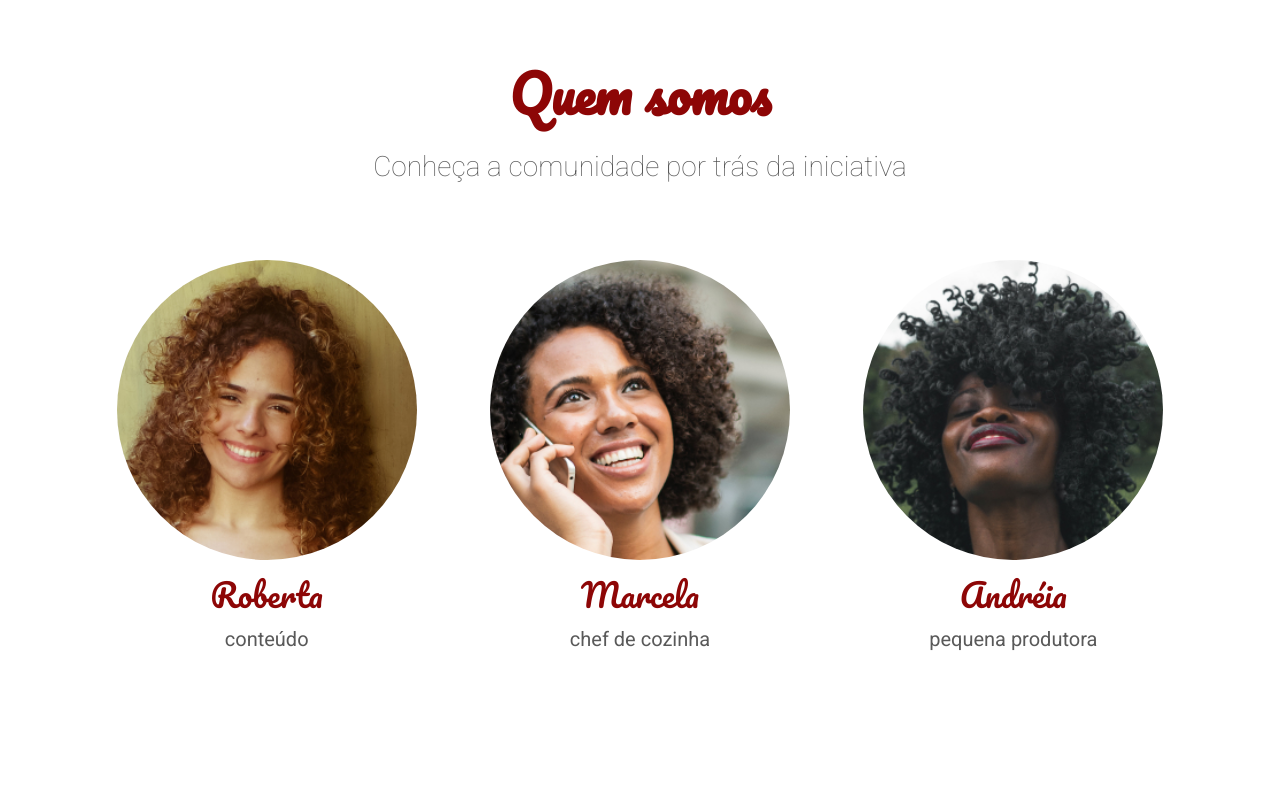
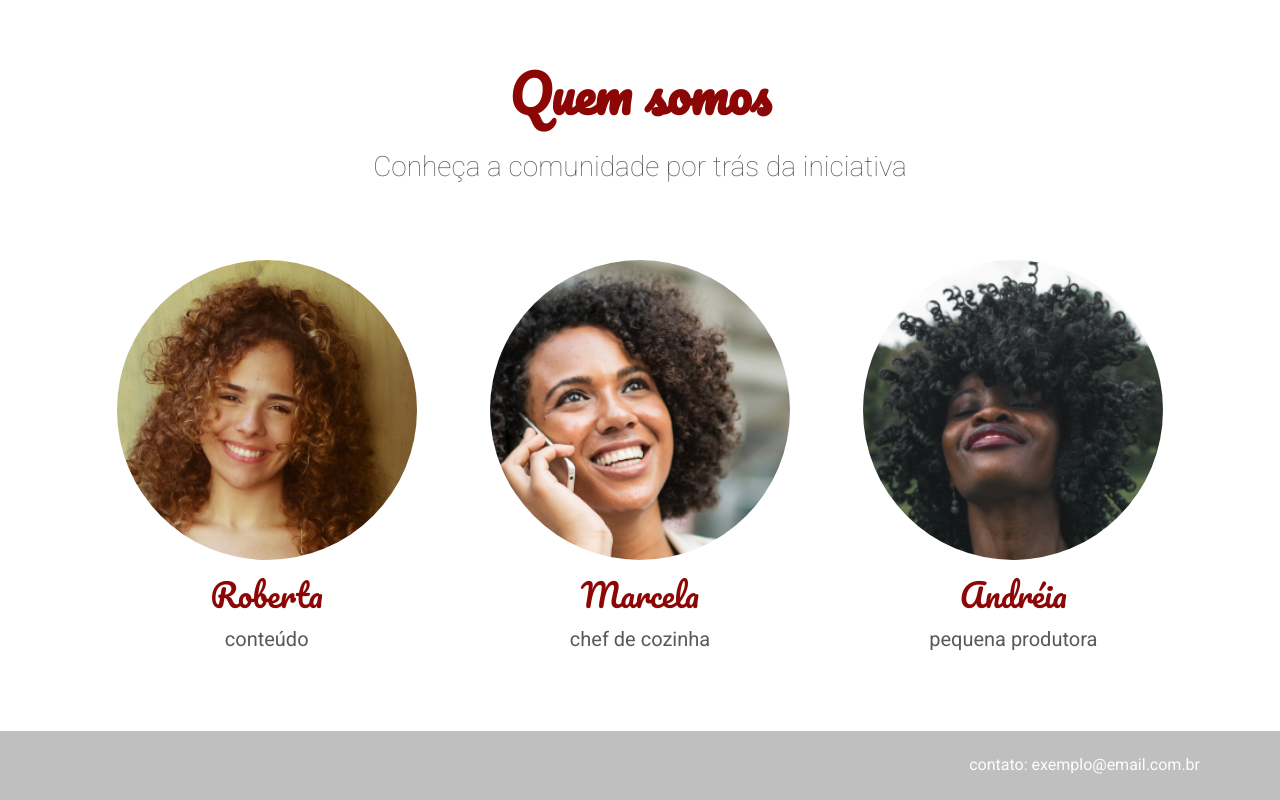
Before and after one commit to egocientia/arquitetura-css-assets, a plain HTML site: page index.html in a window 1280 px wide. Shown: the part 2179-2979 px from the top of the page. Before the commit the page ends 2910 px from the top, so only its background shows below. Drawn offline with Linux system fonts and the light colour scheme.

Commit message:
criando rodape

```diff
--- /dev/null
+++ b/assets/css/rodape.css
@@ -0,0 +1,7 @@
+.rodape {
+    background: #bfbfbf;
+    color: #fdfdfd;
+    text-align: right;
+    padding: 1.5625rem 5rem;
+    text-transform: lowercase;
+  }
--- a/index.html
+++ b/index.html
@@ -34,6 +34,7 @@
     <link href="./assets/css/pessoa/pessoa-funcao.css" rel="stylesheet" />
     <link href="./assets/css/pessoa/pessoa-imagem.css" rel="stylesheet" />
     <link href="./assets/css/pessoa/pessoa-nome.css" rel="stylesheet" />
+    <link href="./assets/css/rodape.css" rel="stylesheet" />
 </head>
 
 <body>
@@ -133,6 +134,9 @@
         </div>
     </section>
 
+    <footer class="rodape">
+        Contato: exemplo@email.com.br
+    </footer>
 
 </body>
 
```
